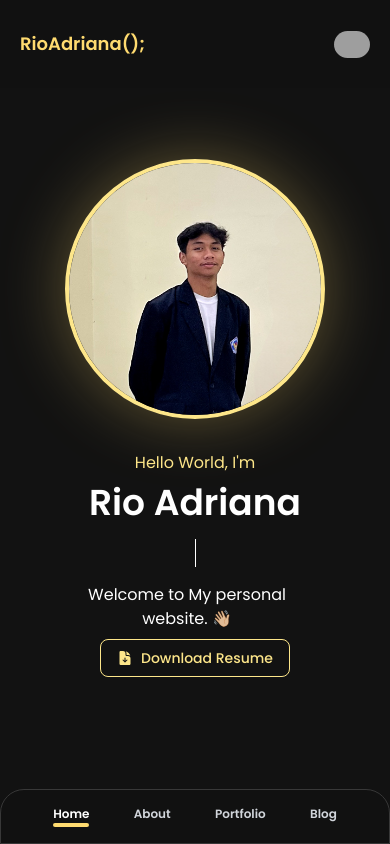
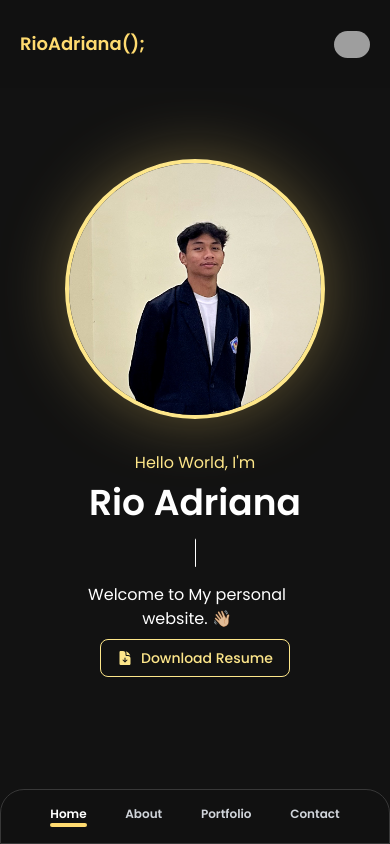
Before and after one commit to RioAdrna/Portofolio, a Vue app: page / in a window 390 px wide. Built offline with nearby package versions, Linux system fonts and the light colour scheme; grey boxes are pictures that could not be loaded.

Commit message:
update error

```diff
--- a/src/App.vue
+++ b/src/App.vue
@@ -27,8 +27,8 @@
                 class="fadein-bot fadein-2 text-gray-700 hover:bg-gray-50 border-b border-gray-100 md:hover:bg-transparent md:border-0 block pl-3 pr-4 py-2 md:hover:text-gray-500 md:p-0">Portfolio</router-link>
             </li>
             <li>
-              <router-link to="/blog"
-                class="fadein-bot fadein-3 text-gray-700 hover:bg-gray-50 border-b border-gray-100 md:hover:bg-transparent md:border-0 block pl-3 pr-4 py-2 md:hover:text-gray-500 md:p-0 blog">Contact</router-link>
+              <router-link to="/contact"
+                class="fadein-bot fadein-3 text-gray-700 hover:bg-gray-50 border-b border-gray-100 md:hover:bg-transparent md:border-0 block pl-3 pr-4 py-2 md:hover:text-gray-500 md:p-0 contact">Contact</router-link>
             </li>
           </ul>
         </div>
@@ -44,7 +44,7 @@
     <router-link to="/" class="text-gray-300 hover:text-white">Home</router-link>
     <router-link to="/about" class="text-gray-300 hover:text-white">About</router-link>
     <router-link to="/portfolio" class="text-gray-300 hover:text-white">Portfolio</router-link>
-    <router-link to="/blog" class="text-gray-300 hover:text-white">Blog</router-link>
+    <router-link to="/contact" class="text-gray-300 hover:text-white">Contact</router-link>
   </nav>
 </footer>
 </template>
--- a/src/router/index.js
+++ b/src/router/index.js
@@ -23,7 +23,7 @@ const routes = [
   {
     path: '/blog',
     name: 'blog',
-    component: () => import('../views/BlogView.vue'),
+    component: () => import('../views/ContactView.vue'),
     meta: { title: 'Blog' }
   },
   {
```
Also changed, not shown: src/views/ContactView.vue (renamed from src/views/BlogView.vue).
